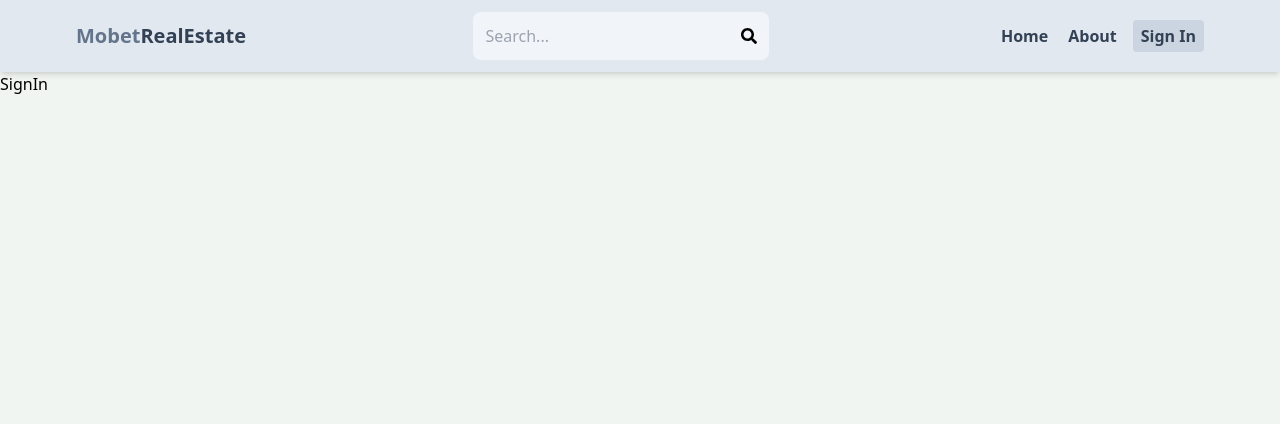
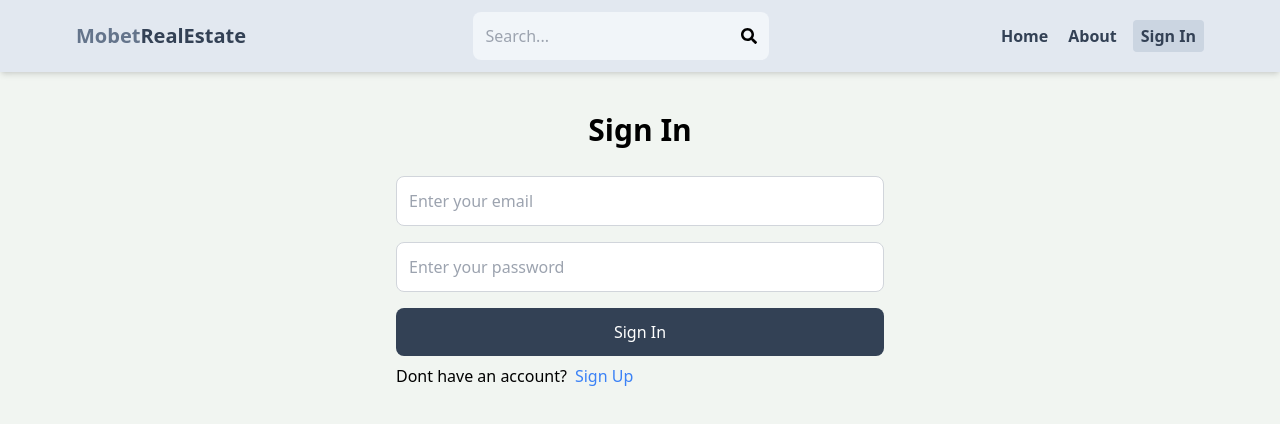
Before and after one commit to meshackkirwachumba/realestate, a React (Vite) app in the folder client/: page /sign-in in a window 1280 px wide. Shown: the top 424 px of the page. Built offline with nearby package versions, Linux system fonts and the light colour scheme.

Commit message:
completed signin page functionality

```diff
--- a/client/src/pages/SignIn.jsx
+++ b/client/src/pages/SignIn.jsx
@@ -1,7 +1,99 @@
-import React from "react";
+import { useState } from "react";
+import toast from "react-hot-toast";
+import { Link, useNavigate } from "react-router-dom";
 
 function SignIn() {
-  return <div>SignIn</div>;
+  const [formData, setFormData] = useState({});
+  const [error, setError] = useState(null);
+  const [loading, setLoading] = useState(false);
+
+  const navigate = useNavigate();
+
+  const handleChange = (e) => {
+    setFormData({ ...formData, [e.target.id]: e.target.value });
+  };
+
+  const handleSubmit = async (e) => {
+    e.preventDefault();
+    try {
+      setLoading(true);
+      const res = await fetch("/api/auth/signin", {
+        method: "POST",
+        headers: {
+          "Content-Type": "application/json",
+        },
+        body: JSON.stringify(formData),
+      });
+
+      // convert the response to json from server
+      const data = await res.json();
+
+      if (data.success === false) {
+        setLoading(false);
+        setError(data.message);
+        return;
+      } else {
+        setLoading(false);
+        setError(null);
+        // After signin, send user to the home page.
+        toast.success("Signin successful");
+        navigate("/");
+      }
+    } catch (error) {
+      setLoading(false);
+      setError(error.message);
+    }
+  };
+
+  return (
+    <div className="mx-auto p-3 max-w-lg">
+      <h1 className="text-3xl text-center font-semibold my-7">Sign In</h1>
+      <form className="flex flex-col gap-4" onSubmit={handleSubmit}>
+        <input
+          autoComplete="off"
+          required
+          type="email"
+          id="email"
+          placeholder="Enter your email"
+          className="border border-gray-300 p-3 rounded-lg focus:border-gray-500 outline-none focus:border-2 transition"
+          onChange={handleChange}
+        />
+        <input
+          autoComplete="off"
+          required
+          type="password"
+          id="password"
+          placeholder="Enter your password"
+          className="border border-gray-300 p-3 rounded-lg focus:border-gray-500 outline-none focus:border-2"
+          onChange={handleChange}
+        />
+        <button
+          disabled={loading}
+          type="submit"
+          className="
+          bg-slate-700
+          text-white p-3
+            rounded-lg
+            hover:opacity-95
+            transition
+            disabled:opacity-75
+            disabled:cursor-not-allowed
+            "
+        >
+          {loading ? "Loading..." : "Sign In"}
+        </button>
+      </form>
+      <div className="flex justify-start gap-2 mt-2">
+        <p>Dont have an account?</p>
+        <Link to="/sign-up">
+          <span className="text-blue-500 hover:underline hover:font-semibold transition">
+            Sign Up
+          </span>
+        </Link>
+      </div>
+      {error && <p className="text-red-500">{error}</p>}
+    </div>
+  );
 }
 
 export default SignIn;
```
